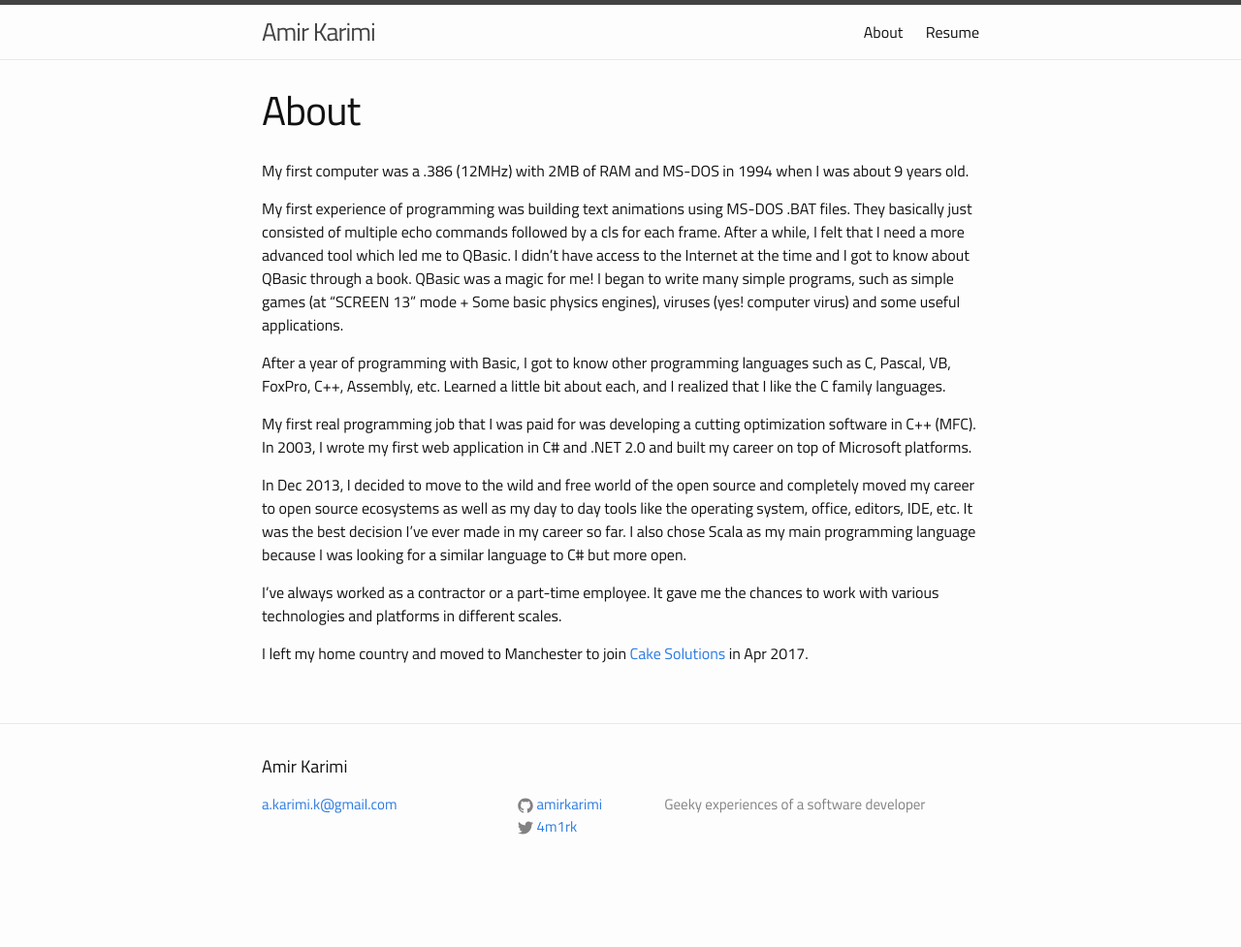
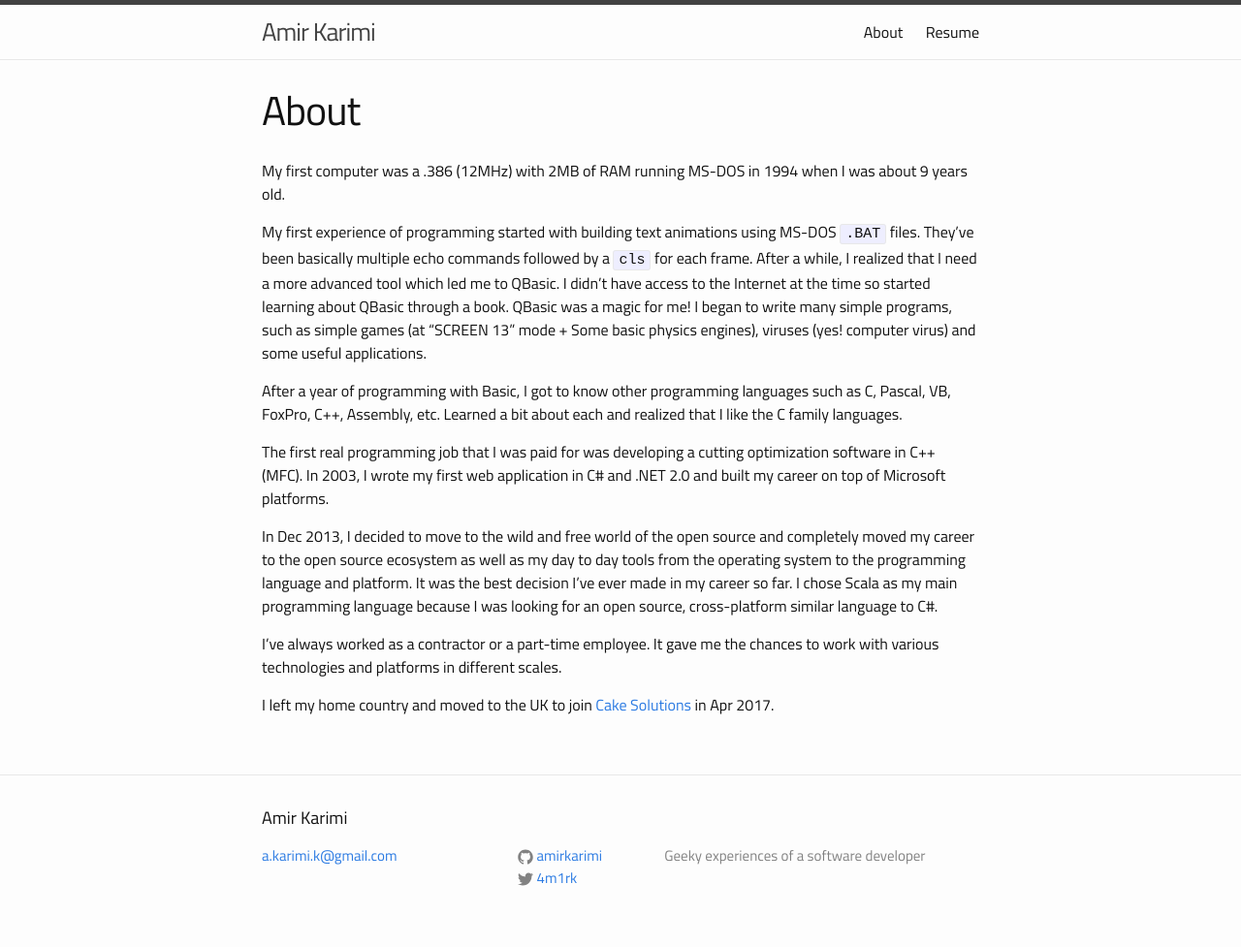
Before and after one commit to amirkarimi/amirkarimi.github.io, a Jekyll site: the page built from about.md, in a window 1280 px wide. Shown: the whole page at 97% size. Built offline with Jekyll 4.4.1, drawn with Linux system fonts in a browser that asks for light colours; before the commit the page ends 924 px from its top, so only the background shows below that.

Commit message:
Update readme

```diff
--- a/about.md
+++ b/about.md
@@ -4,16 +4,16 @@
 permalink: /about/
 ---
 
-My first computer was a .386 (12MHz) with 2MB of RAM and MS-DOS in 1994 when I was about 9 years old.
+My first computer was a .386 (12MHz) with 2MB of RAM running MS-DOS in 1994 when I was about 9 years old.
 
-My first experience of programming was building text animations using MS-DOS .BAT files. They basically just consisted of multiple echo commands followed by a cls for each frame. After a while, I felt that I need a more advanced tool which led me to QBasic. I didn't have access to the Internet at the time and I got to know about QBasic through a book. QBasic was a magic for me! I began to write many simple programs, such as simple games (at "SCREEN 13" mode + Some basic physics engines), viruses (yes! computer virus) and some useful applications.
+My first experience of programming started with building text animations using MS-DOS `.BAT` files. They've been basically multiple echo commands followed by a `cls` for each frame. After a while, I realized that I need a more advanced tool which led me to QBasic. I didn't have access to the Internet at the time so started learning about QBasic through a book. QBasic was a magic for me! I began to write many simple programs, such as simple games (at "SCREEN 13" mode + Some basic physics engines), viruses (yes! computer virus) and some useful applications.
 
-After a year of programming with Basic, I got to know other programming languages such as C, Pascal, VB, FoxPro, C++, Assembly, etc. Learned a little bit about each, and I realized that I like the C family languages.
+After a year of programming with Basic, I got to know other programming languages such as C, Pascal, VB, FoxPro, C++, Assembly, etc. Learned a bit about each and realized that I like the C family languages.
 
-My first real programming job that I was paid for was developing a cutting optimization software in C++ (MFC). In 2003, I wrote my first web application in C# and .NET 2.0 and built my career on top of Microsoft platforms.
+The first real programming job that I was paid for was developing a cutting optimization software in C++ (MFC). In 2003, I wrote my first web application in C# and .NET 2.0 and built my career on top of Microsoft platforms.
 
-In Dec 2013, I decided to move to the wild and free world of the open source and completely moved my career to open source ecosystems as well as my day to day tools like the operating system, office, editors, IDE, etc. It was the best decision I've ever made in my career so far. I also chose Scala as my main programming language because I was looking for a similar language to C# but more open.
+In Dec 2013, I decided to move to the wild and free world of the open source and completely moved my career to the open source ecosystem as well as my day to day tools from the operating system to the programming language and platform. It was the best decision I've ever made in my career so far. I chose Scala as my main programming language because I was looking for an open source, cross-platform similar language to C#.
 
 I've always worked as a contractor or a part-time employee. It gave me the chances to work with various technologies and platforms in different scales.
 
-I left my home country and moved to Manchester to join [Cake Solutions](https://www.cakesolutions.net) in Apr 2017.
+I left my home country and moved to the UK to join [Cake Solutions](https://www.cakesolutions.net) in Apr 2017.
```
Also changed, not shown: 1 other file.
